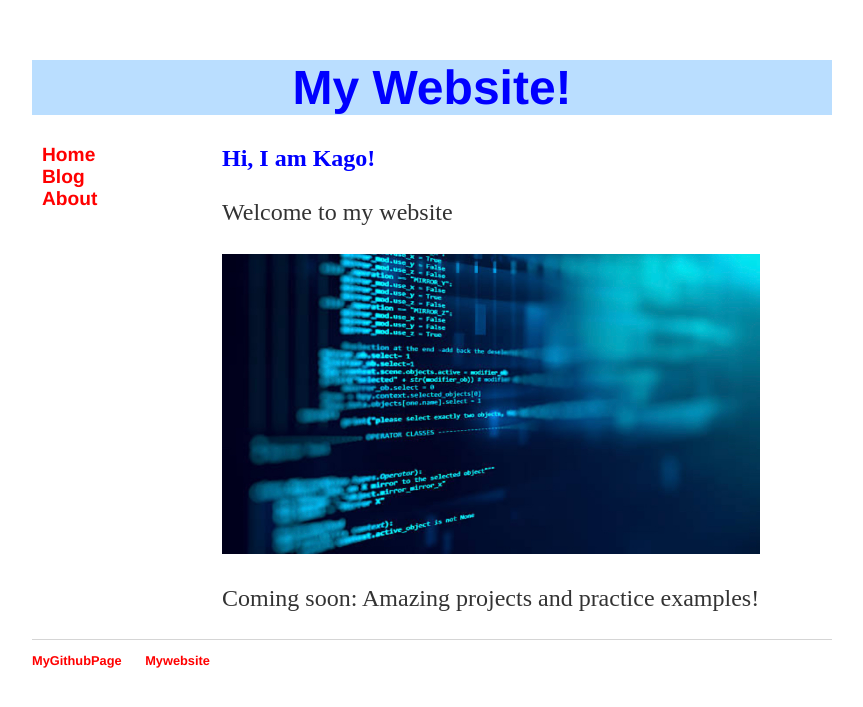
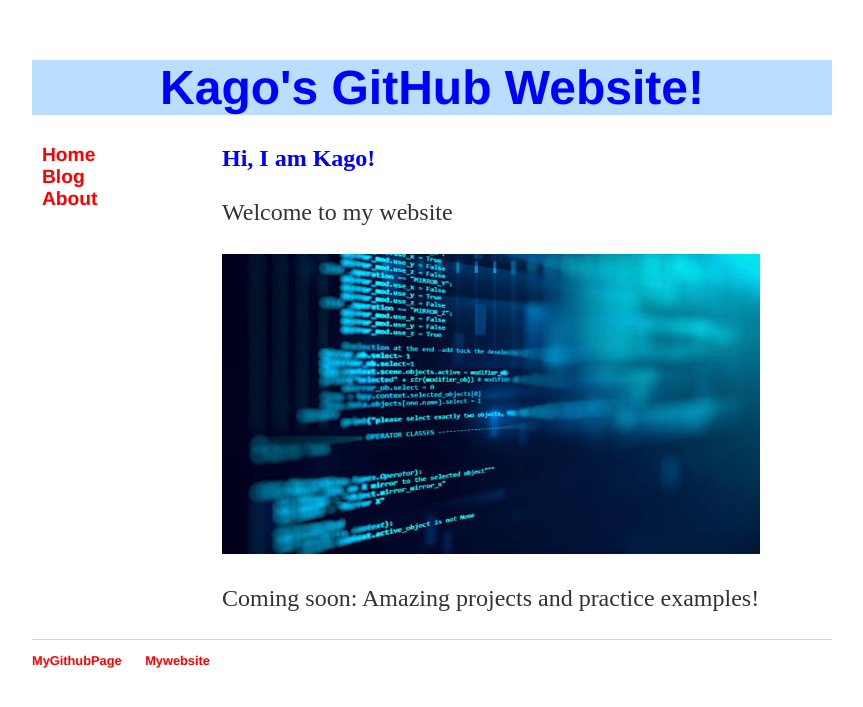
Before and after one commit to KagoPrezRantsho/KagoPrezRantsho.github.io, a Jekyll site: the page built from index.html, in a window 1280 px wide. Shown: the top 707 px of the page, without its empty margins (208-1071 px from the left). Built offline with Jekyll 4.4.1, drawn with Linux system fonts in a browser that asks for light colours.

Commit message:
Update default.html

```diff
--- a/_layouts/default.html
+++ b/_layouts/default.html
@@ -8,7 +8,7 @@
   <body>
  <div id="container">
   <div id="header">
-    <h1>My Website!</h1>
+    <h1>Kago's GitHub Website!</h1>
   </div>
   <div id="content">
     <div id="nav">
```
